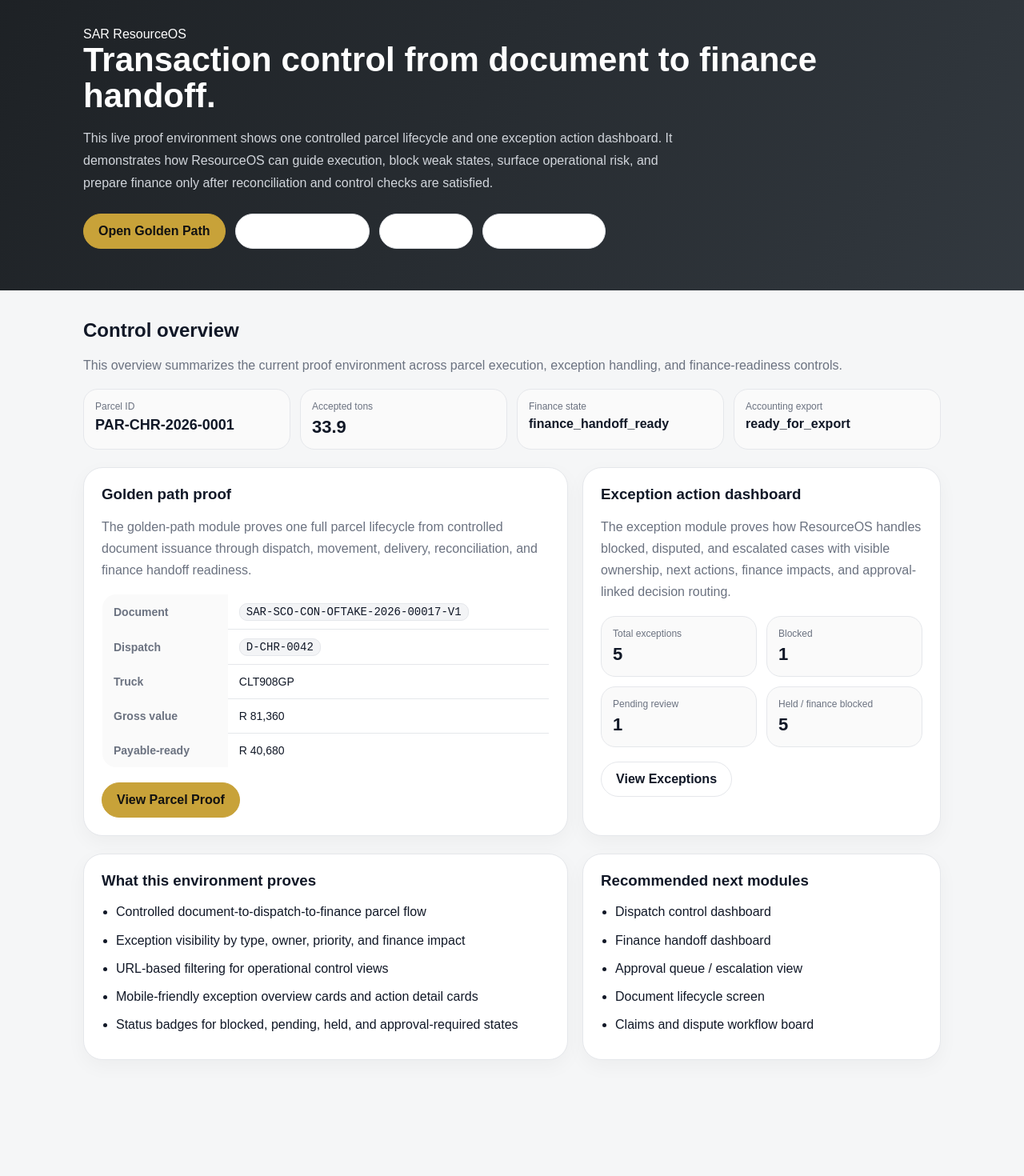
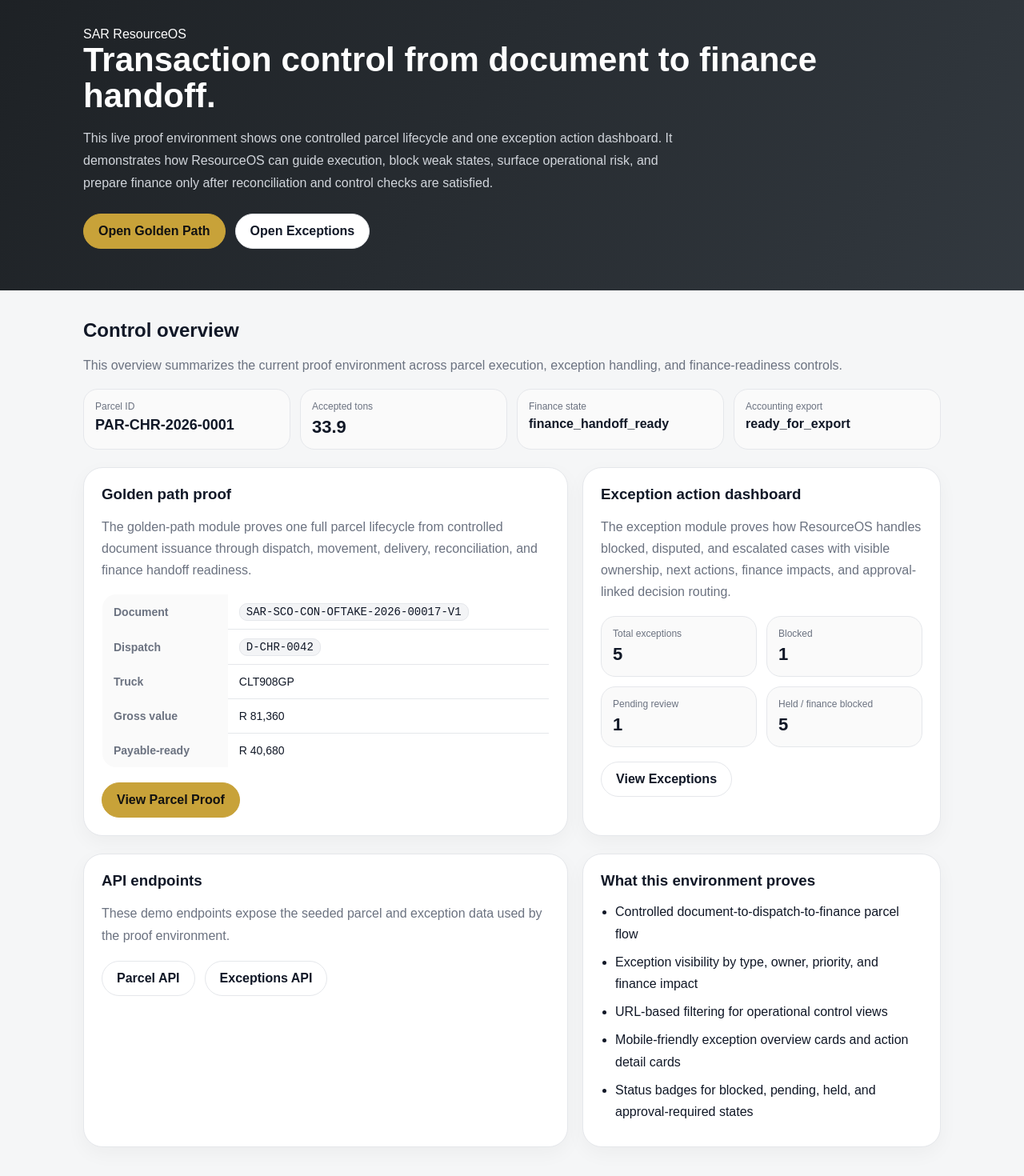
Before and after one commit to shobanesiyanda/sar-resourceos-golden-path-proof, a Next.js app: page / in a window 1280 px wide. Shown: the part 99-1569 px from the top of the page at 80% size. Before the commit the page ends 1460 px from the top, so only its background shows below. Built offline with nearby package versions, Linux system fonts and the light colour scheme.

Commit message:
Clean homepage hero buttons

```diff
--- a/app/page.tsx
+++ b/app/page.tsx
@@ -1,4 +1,4 @@
-          import Header from "../components/Header";
+     import Header from "../components/Header";
 import { getGoldenPathParcel } from "../lib/goldenPath";
 import { getExceptions } from "../lib/exceptions";
 
@@ -30,14 +30,12 @@ export default function HomePage() {
             <a className="btn btn-primary" href="/golden-path">
               Open Golden Path
             </a>
-            <a className="btn" href="/exceptions">
+            <a
+              className="btn"
+              href="/exceptions"
+              style={{ background: "white", color: "#111827", borderColor: "#e5e7eb" }}
+            >
               Open Exceptions
-            </a>
-            <a className="btn" href="/api/demo/parcel">
-              Parcel API
-            </a>
-            <a className="btn" href="/api/demo/exceptions">
-              Exceptions API
             </a>
           </div>
         </div>
@@ -154,6 +152,22 @@ export default function HomePage() {
 
           <div className="grid grid-2" style={{ marginTop: 22 }}>
             <div className="card">
+              <h3>API endpoints</h3>
+              <p className="muted">
+                These demo endpoints expose the seeded parcel and exception data used by the proof environment.
+              </p>
+
+              <div style={{ display: "flex", gap: 12, flexWrap: "wrap", marginTop: 18 }}>
+                <a className="btn" href="/api/demo/parcel">
+                  Parcel API
+                </a>
+                <a className="btn" href="/api/demo/exceptions">
+                  Exceptions API
+                </a>
+              </div>
+            </div>
+
+            <div className="card">
               <h3>What this environment proves</h3>
               <ul className="clean">
                 <li>Controlled document-to-dispatch-to-finance parcel flow</li>
@@ -163,20 +177,9 @@ export default function HomePage() {
                 <li>Status badges for blocked, pending, held, and approval-required states</li>
               </ul>
             </div>
-
-            <div className="card">
-              <h3>Recommended next modules</h3>
-              <ul className="clean">
-                <li>Dispatch control dashboard</li>
-                <li>Finance handoff dashboard</li>
-                <li>Approval queue / escalation view</li>
-                <li>Document lifecycle screen</li>
-                <li>Claims and dispute workflow board</li>
-              </ul>
-            </div>
           </div>
         </div>
       </section>
     </>
   );
-    }
+}
```
